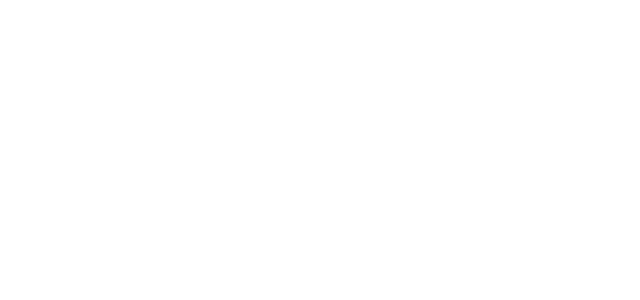
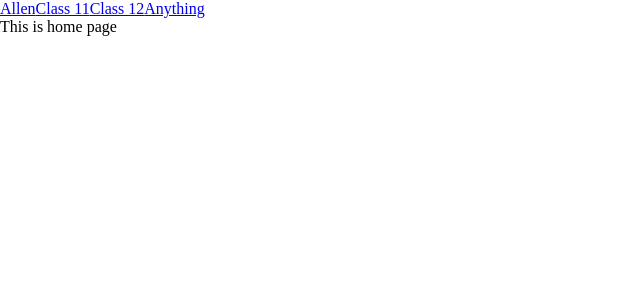
Before and after one commit to 0xtusharganotra/React-, a React (Vite) app: page / in a window 1280 px wide. Shown: the top 300 px of the page, without its empty margins (0-640 px from the left). Built offline with nearby package versions, Linux system fonts and the light colour scheme.

Commit message:
add : Add AppSPA.jsx
Added AppSPA.jsx for Single page application revision includes routing ,
link and UseNavigation hook from react-router-dom

```diff
--- a/package.json
+++ b/package.json
@@ -12,7 +12,8 @@
   "dependencies": {
     "axios": "^1.9.0",
     "react": "^19.1.0",
-    "react-dom": "^19.1.0"
+    "react-dom": "^19.1.0",
+    "react-router-dom": "^7.6.2"
   },
   "devDependencies": {
     "@eslint/js": "^9.25.0",
--- /dev/null
+++ b/src/AppSPA.jsx
@@ -0,0 +1,70 @@
+import React from "react";
+import { BrowserRouter , Routes , Route , Link } from "react-router-dom";
+import { useNavigate } from "react-router-dom";
+
+function App(){
+
+
+
+    return(
+        <div>
+            <BrowserRouter>
+            <Link to="/">Allen</Link>
+
+
+           <Link to="/neet/online-coaching-class-11">Class 11</Link>
+           <Link to="/neet/online-coaching-class-12">Class 12</Link>
+           <Link to="*">Anything</Link>
+
+            <Routes>
+                <Route path="/neet/online-coaching-class-11" element={<Calss11program/>}/>
+                <Route path="/neet/online-coaching-class-12" element={<Class12Program/>}/>
+                <Route path="/" element={<Landing/>}/>
+                {/* 404 route when user visits any other route */}
+                <Route path="*" element={<Comp404/>}/>
+            </Routes>
+            </BrowserRouter>
+        </div>
+    )
+}
+
+
+function Calss11program(){
+    return(
+        <div>
+        Neet Programs for class 11 th
+        </div>
+    )
+}
+function Class12Program(){
+    return(
+        <div>
+        Neet programs for calss 12 th
+        </div>
+    )
+}
+
+function Landing(){
+    return(
+        <div>
+        This is home page
+        </div >
+    )
+}
+
+function Comp404(){
+    const navigate = useNavigate();
+    setTimeout(()=>{
+        navigate("/"); // with this whenever a user visit  404 page he will be redirected to home page in 1 sec
+    },1000);
+    return(
+        <div>
+            404 page
+        </div>
+    )
+}
+export default App
+
+//so Link is basically an alternative for a tag in html for doing making spas which means page wont reload when we click on link content will change dynamically
+// And UseNavigate is an alternative for window.location.href which for making spa's which can be userd in auth which means as soon as user is authenticated he will be reidrected to dashboard
+//UseNavigate is a hook BTW
--- a/src/main.jsx
+++ b/src/main.jsx
@@ -1,6 +1,6 @@
 import { StrictMode } from 'react' // basically renders twice to make sure that there is no error
 import { createRoot } from 'react-dom/client'
-import App from './Appclosure.jsx'
+import App from './AppSPA.jsx'
 import './index.css'
 
 createRoot(document.getElementById('root')).render(
```
Also changed, not shown: src/AppChildrenProp.jsx (added, +35 -0 lines), src/Appclosure.jsx (line endings or trailing spaces), 1 other file (tests, documents, lock files or other folders).
